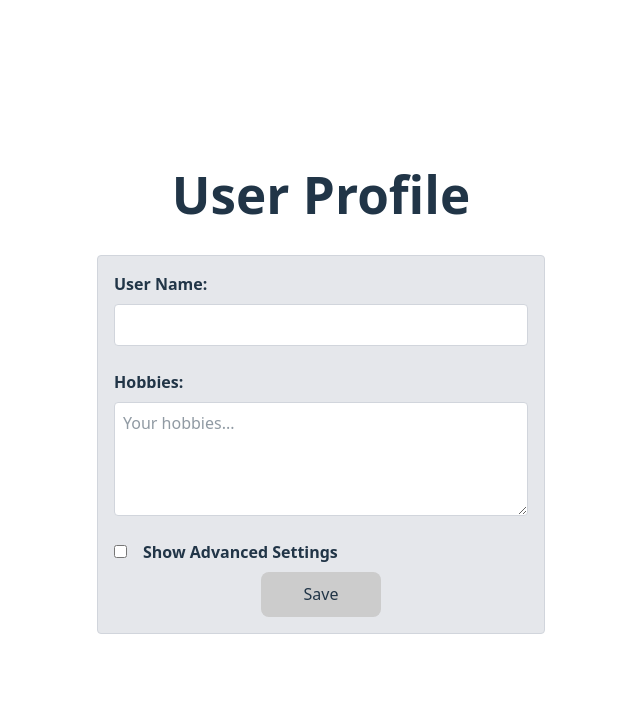
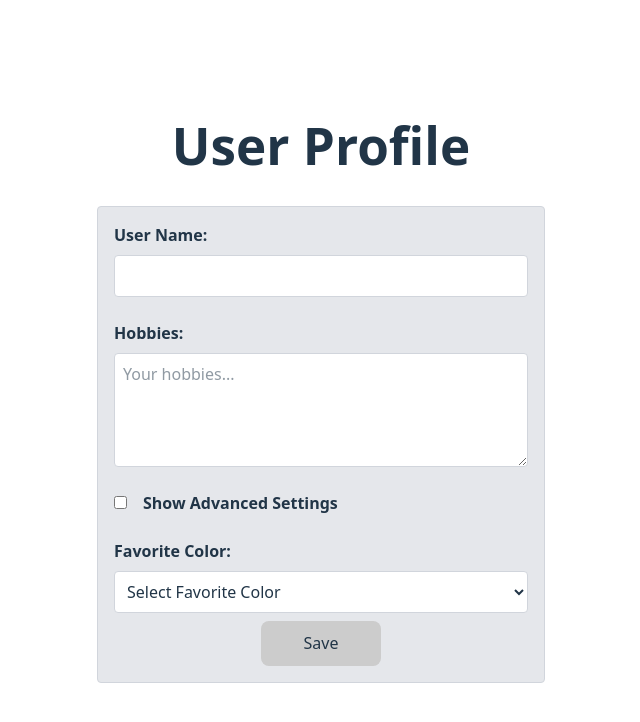
Before and after one commit to VZhyrytskiy/reactjs-with-me, a React (Vite) app: page / in a window 1280 px wide. Shown: the top 722 px of the page, without its empty margins (319-959 px from the left). Built offline with nearby package versions, Linux system fonts and the light colour scheme.

Commit message:
feat: add select

```diff
--- a/src/components/ProfileForm/ProfileForm.tsx
+++ b/src/components/ProfileForm/ProfileForm.tsx
@@ -5,20 +5,24 @@ interface UserProfile {
     hobbies: string;
     showAdvancedSettings: boolean;
     visibility: string;
+    color: string;
 }
 
 const initialUserProfile: UserProfile = {
     userName: '',
     hobbies: '',
     showAdvancedSettings: false,
-    visibility: 'private'
+    visibility: 'private',
+    color: ''
 };
+
+const colors = ['red', 'green', 'blue', 'yellow', 'purple', 'orange'];
 
 function ProfileForm() {
     const [userProfile, setUserProfile] = useState<UserProfile>(initialUserProfile);
-    const { userName, hobbies, showAdvancedSettings, visibility } = userProfile;
+    const { userName, hobbies, showAdvancedSettings, visibility, color } = userProfile;
 
-    const onChangeInput = (event: React.ChangeEvent<HTMLInputElement | HTMLTextAreaElement>) => {
+    const onChangeInput = (event: React.ChangeEvent<HTMLInputElement | HTMLTextAreaElement | HTMLSelectElement>) => {
         const { name, value, type } = event.target;
         setUserProfile((prevState) => ({
             ...prevState,
@@ -108,6 +112,19 @@ function ProfileForm() {
                 </section>
             )}
 
+            <label htmlFor="color" className="capitalize text-left font-bold mt-4">favorite color:</label>
+            <select
+                id="color"
+                name="color"
+                value={color}
+                onChange={onChangeInput}
+                className="border-1 rounded bg-white border-gray-300 p-2">
+                <option value=''>Select Favorite Color</option>
+                {colors.map((color) => (
+                    <option key={color} value={color}>{color}</option>
+                ))}
+            </select>
+
 
             <button type="submit" className="w-30 capitalize self-center">save</button>
         </form>
```
